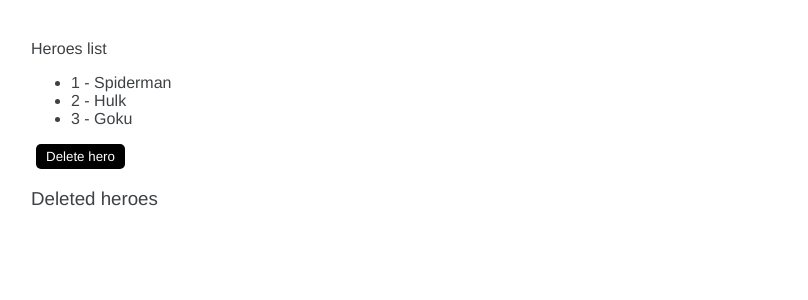
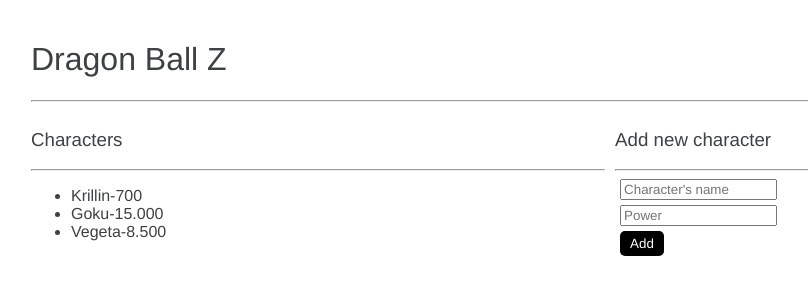
Before and after one commit to SergioGordillo/CounterAppAngular, an Angular app: page / in a window 1280 px wide. Shown: the top 300 px of the page, without its empty margins (9-817 px from the left). Built offline with nearby package versions, Linux system fonts and the light colour scheme.

Commit message:
Doing DBZ module

```diff
--- a/src/app/app.component.html
+++ b/src/app/app.component.html
@@ -1 +1,5 @@
-<app-list>
+<!-- <app-list> -->
+
+<!-- <counter-app></counter-app> -->
+
+<app-main-page></app-main-page>
--- /dev/null
+++ b/src/app/dbz/main-page/main-page.component.html
@@ -0,0 +1,31 @@
+<h1>Dragon Ball Z</h1>
+<hr/>
+
+<div class="row">
+
+    <div class="col">
+        <h3>Characters</h3>
+        <hr/>
+        <ul>
+            <li>Krillin-700</li>
+            <li>Goku-15.000</li>
+            <li>Vegeta-8.500</li>
+        </ul>
+    </div>
+
+    <div class="col">
+        <h3>Add new character</h3>
+        <hr/>
+
+        <form>
+            <input type="text" placeholder="Character's name">
+            <input type="number"placeholder="Power">
+
+            <button>Add</button>
+        </form>
+    </div>
+
+
+
+
+</div>
--- a/src/app/heroes/list/list.component.html
+++ b/src/app/heroes/list/list.component.html
@@ -1,4 +1,13 @@
 <p>Heroes list</p>
+
+<div *ngIf="deletedHeroes!==''; else notDeleted">
+    <h3>Deleted heroes: <small>{{deletedHeroes}}</small></h3>
+
+</div>
+
+<ng-template #notDeleted>
+    <h3>You have not deleted anything</h3>
+</ng-template>
 
 <ul>
     <li *ngFor="let hero of heroes; let i=index">
@@ -9,8 +18,3 @@
 <button (click)='deleteHero()'>
     Delete hero
 </button>
-
-<div>
-    <h3>Deleted heroes</h3>
-    <span>{{deletedHeroes}}</span>
-</div>
--- a/src/styles.css
+++ b/src/styles.css
@@ -38,3 +38,17 @@
   .p-1 {
     padding: 1px;
   }
+
+  .row{
+    display: flex;
+  }
+
+  .col{
+    flex-grow: 1;
+    margin-right: 10px;
+  }
+
+  input{
+    display: block;
+    margin: 5px;
+  }
```
Also changed, not shown: src/app/app.module.ts (+9 -8 lines), src/app/counter/counter.module.ts (added, +16 -0 lines), src/app/dbz/dbz.module.ts (added, +18 -0 lines), src/app/dbz/main-page/main-page.component.ts (added, +11 -0 lines), src/app/heroes/heroes.module.ts (added, +21 -0 lines), src/app/counter/counter/counter.component.ts (renamed from src/app/counter/counter.component.ts), src/app/dbz/main-page/main-page.component.css (added).
